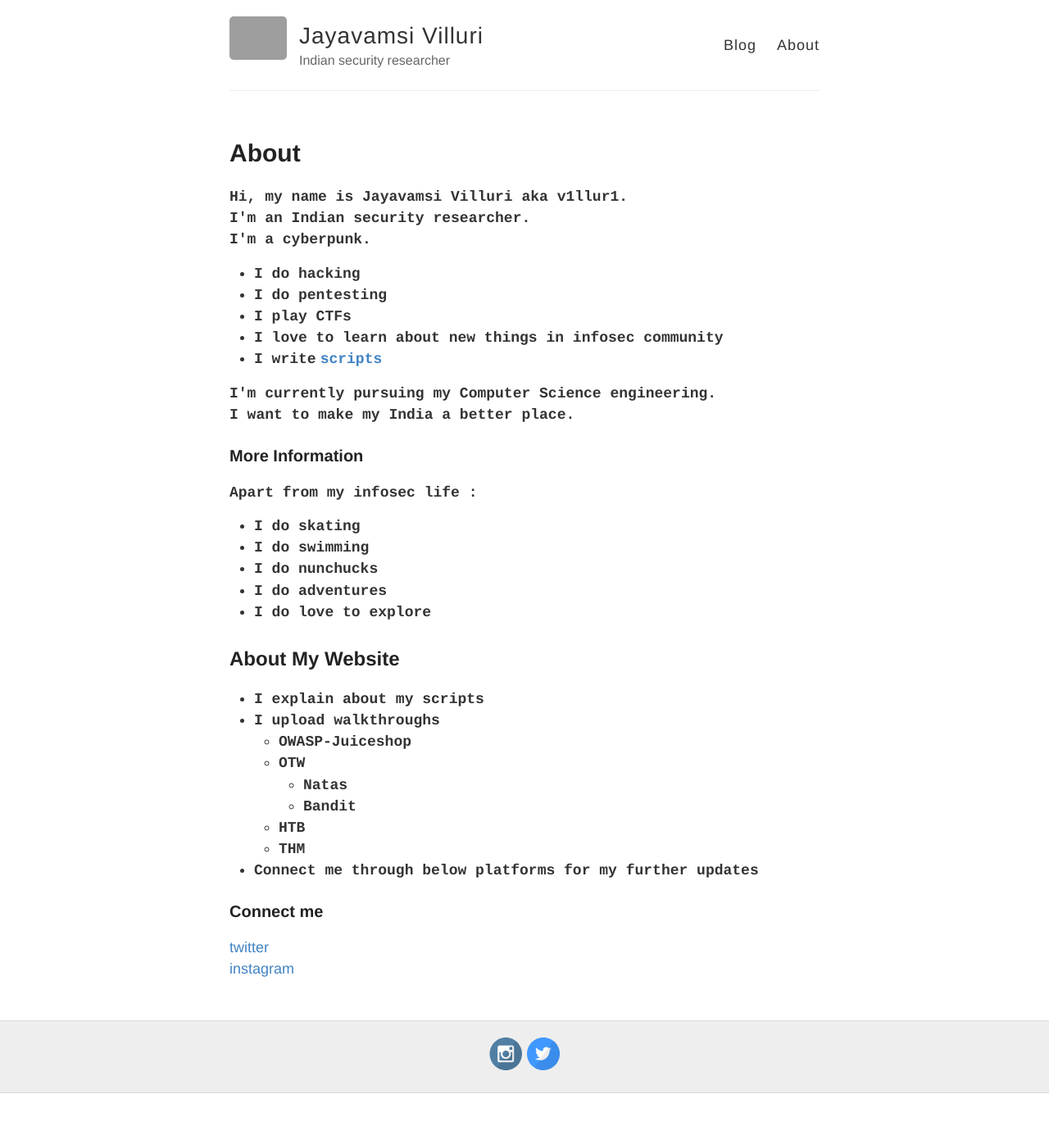
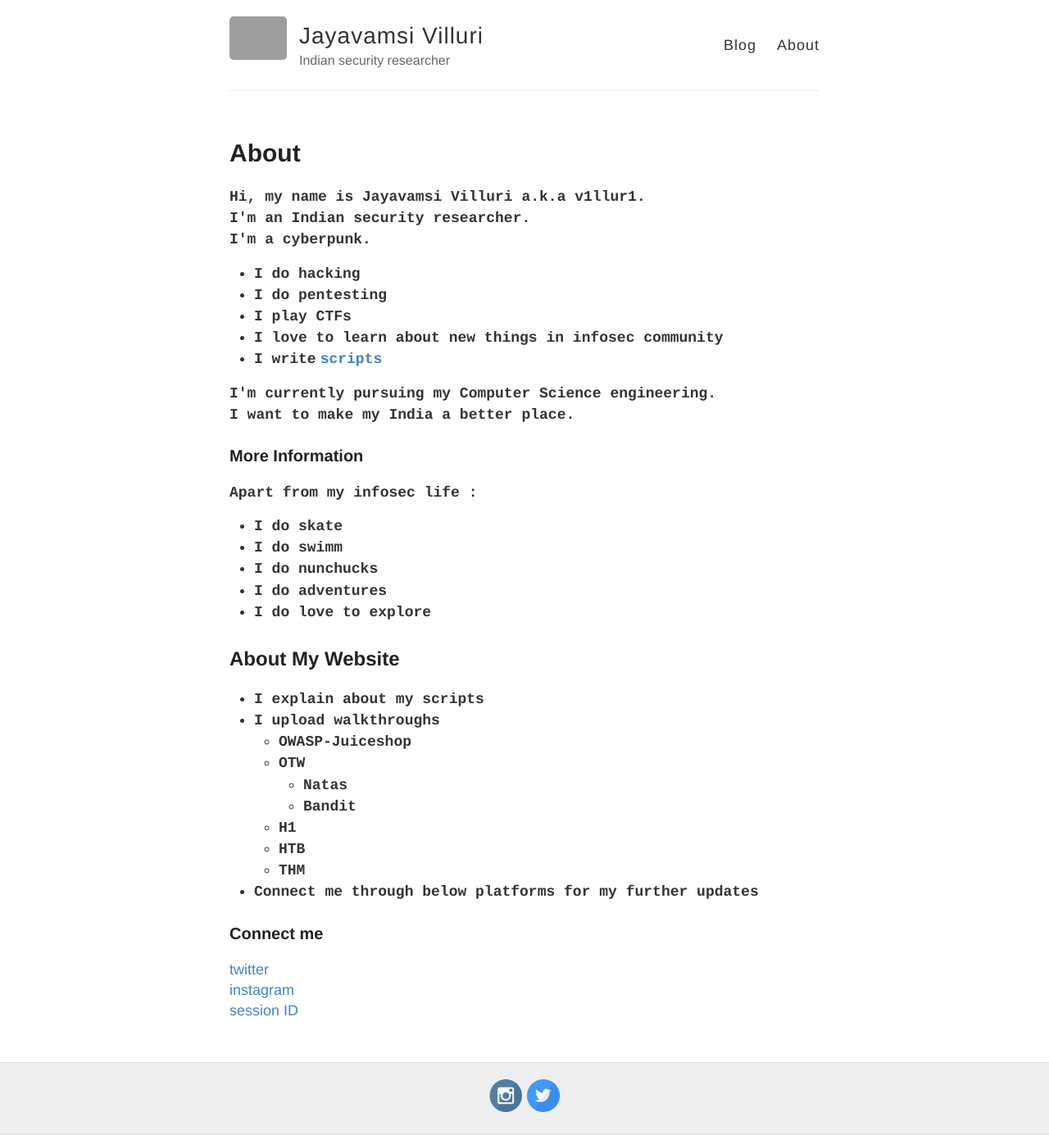
Before and after one commit to v1llur1/v1llur1.github.io, a Jekyll site: the page built from about.md, in a window 1280 px wide. Shown: the whole page at 82% size. Built offline with Jekyll 4.4.1, drawn with Linux system fonts in a browser that asks for light colours; before the commit the page ends 1334 px from its top, so only the background shows below that; grey boxes are pictures that could not be loaded.

Commit message:
initial commit

```diff
--- a/_config.yml
+++ b/_config.yml
@@ -9,7 +9,7 @@ name: Jayavamsi Villuri
 description: Indian security researcher
 
 # URL of your avatar or profile pic (you could use your GitHub profile pic)
-avatar: https://pbs.twimg.com/profile_images/1384002294379814915/TQe4Xznp_400x400.jpg
+avatar: https://pbs.twimg.com/profile_images/1394598527880204288/drzGM-Aq_400x400.jpg
 
 #
 # Flags below are optional
--- a/about.md
+++ b/about.md
@@ -4,7 +4,7 @@ title: About
 permalink: /about/
 ---
 
-**`Hi, my name is Jayavamsi Villuri aka v1llur1.`**\
+**`Hi, my name is Jayavamsi Villuri a.k.a v1llur1.`**\
 **`I'm an Indian security researcher.`**\
 **`I'm a cyberpunk.`**
 
@@ -21,8 +21,8 @@ permalink: /about/
 
 **`Apart from my infosec life :`**
 
-- **`I do skating`**
-- **`I do swimming`**
+- **`I do skate`**
+- **`I do swimm`**
 - **`I do nunchucks`**
 - **`I do adventures`**
 - **`I do love to explore`**
@@ -35,6 +35,7 @@ permalink: /about/
     + **`OTW`**
         - **`Natas`**
         - **`Bandit`**
+    + **`H1`**
     + **`HTB`**
     + **`THM`**
 - **`Connect me through below platforms for my further updates`**
@@ -42,4 +43,5 @@ permalink: /about/
 ### Connect me
 
 [twitter](https://twitter.com/v1llur1)\
-[instagram](https://instagram.com/v1llur1)
+[instagram](https://instagram.com/v1llur1)\
+[session ID](05fbafd6532b093148fb3852e21d5fd239ec85ec8b0806bf819d4e88f9f125ab52)
```
Also changed, not shown: _posts/2014-3-3-Hello-World.md (+1 -0 lines), _posts/2021-5-18-automated-exploit-downloader.md (added, +20 -0 lines).
